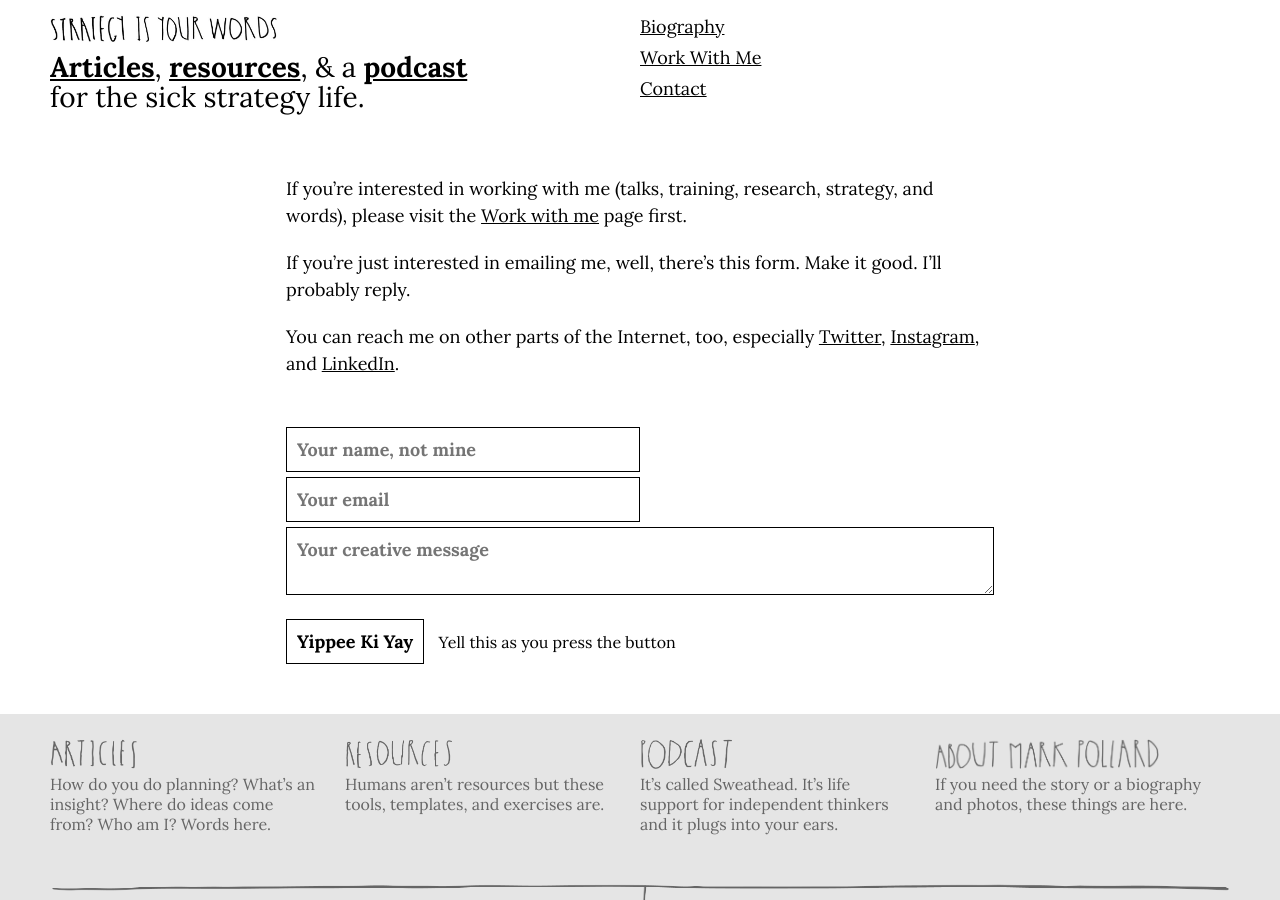
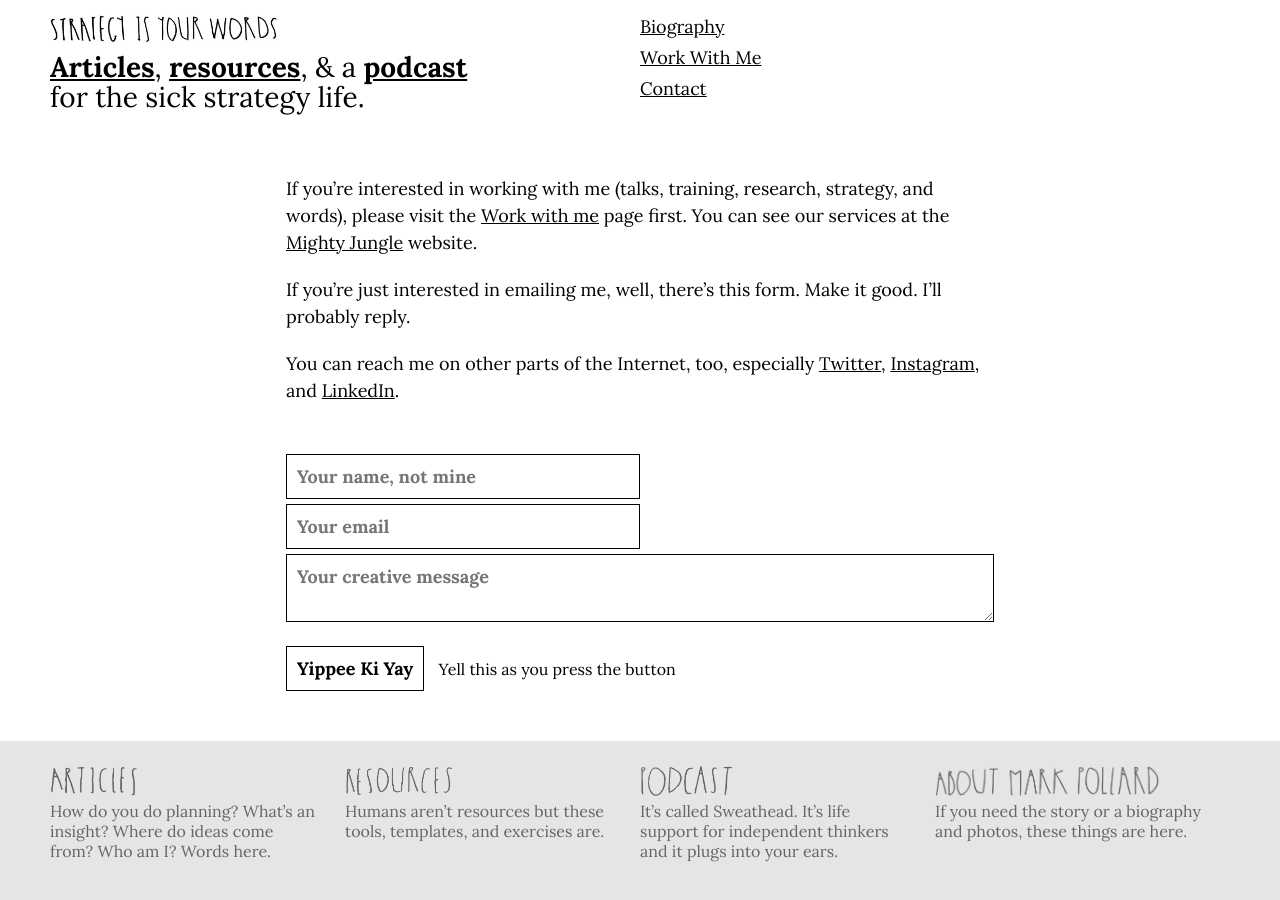
Before and after one commit to markhpollard/markhpollard.github.io, a Jekyll site: the page built from contact.md, in a window 1280 px wide and 900 px high. Built offline with Jekyll 4.4.1, drawn with Linux system fonts in a browser that asks for light colours; nearby versions of some CDN libraries.

Commit message:
Updated Contact

```diff
--- a/contact.md
+++ b/contact.md
@@ -5,7 +5,7 @@ h1: Contact
 layout: about
 ---
 
-If you’re interested in working with me (talks, training, research, strategy, and words), please visit the [Work with me](/work-with-me) page first.
+If you’re interested in working with me (talks, training, research, strategy, and words), please visit the [Work with me](/work-with-me) page first. You can see our services at the [Mighty Jungle](http://www.mightyjungle.co) website.
 
 If you’re just interested in emailing me, well, there’s this form. Make it good. I’ll probably reply.
 
```
